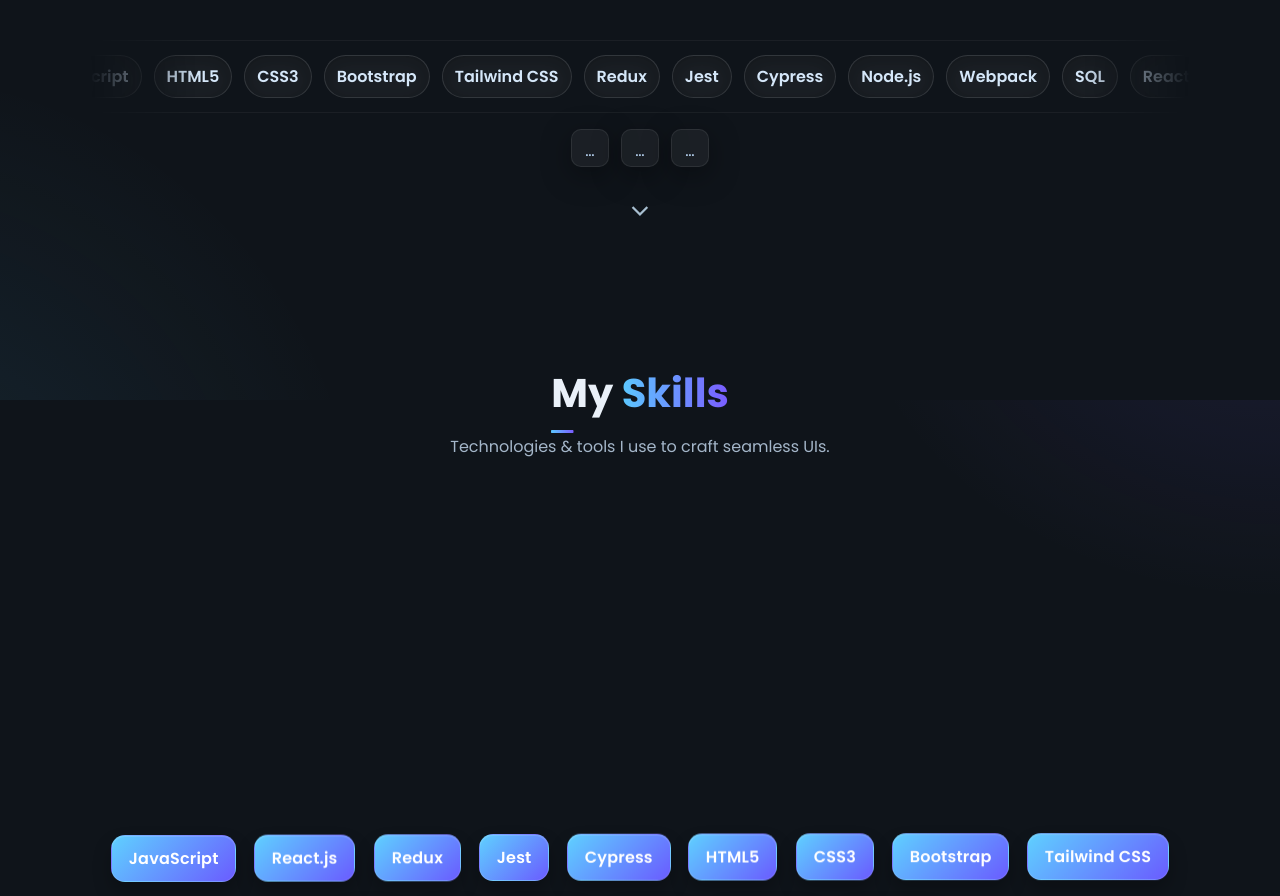
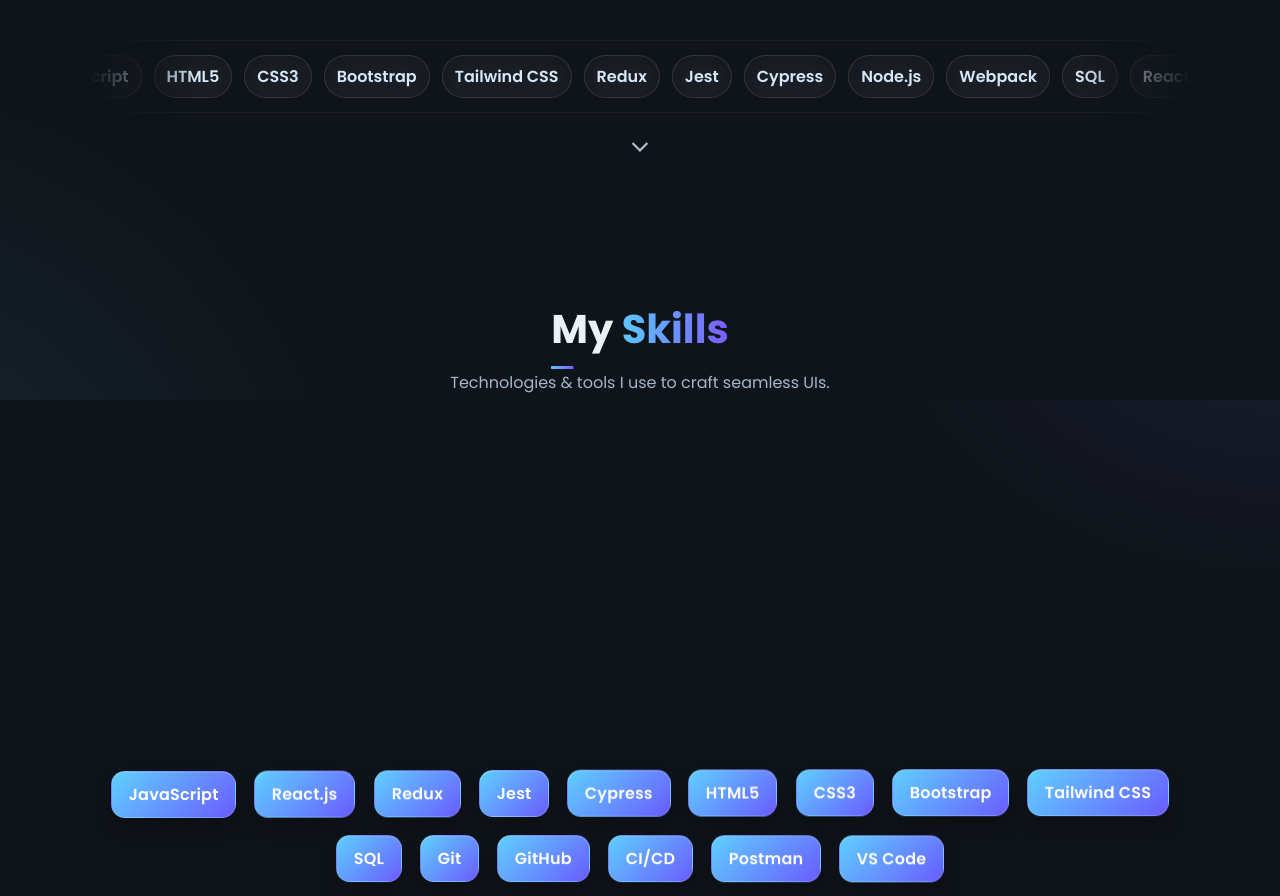
Before and after one commit to karthik736/Portfolio, a plain HTML site: page index.html in a window 1280 px wide. Shown: the part 1200-2096 px from the top of the page. Drawn offline with Linux system fonts and the light colour scheme.

Commit message:
Update index.html

```diff
--- a/index.html
+++ b/index.html
@@ -119,11 +119,7 @@
       </div>
     </div>
 
-    <ul class="social">
-      <li><a href="https://www.linkedin.com/in/kurma-karthik/" aria-label="LinkedIn">…</a></li>
-      <li><a href="https://github.com/karthik736/" aria-label="GitHub">…</a></li>
-      <li><a href="mailto:karthiksona81@gmail.com" aria-label="Email">…</a></li>
-    </ul>
+
     <a href="#skills" class="chevron" aria-label="Scroll down">⌄</a>
   </section>
 
```
